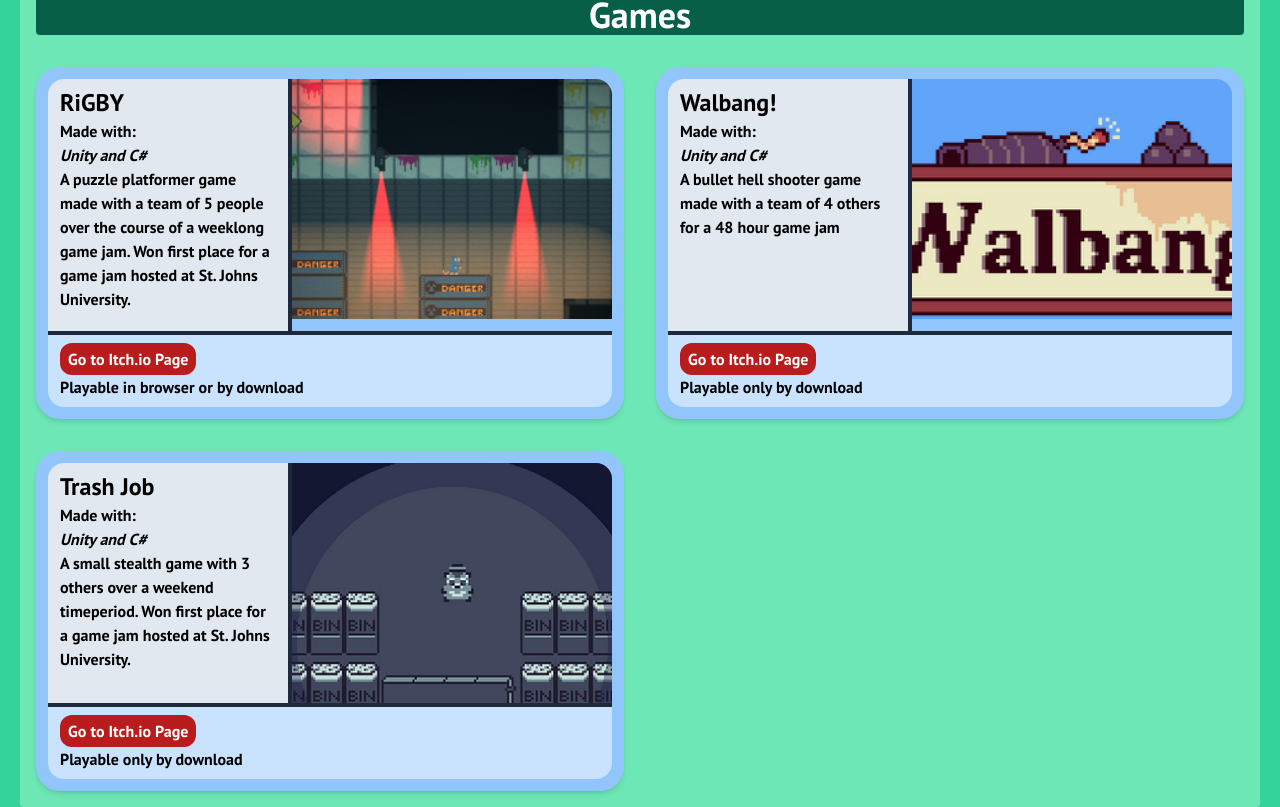
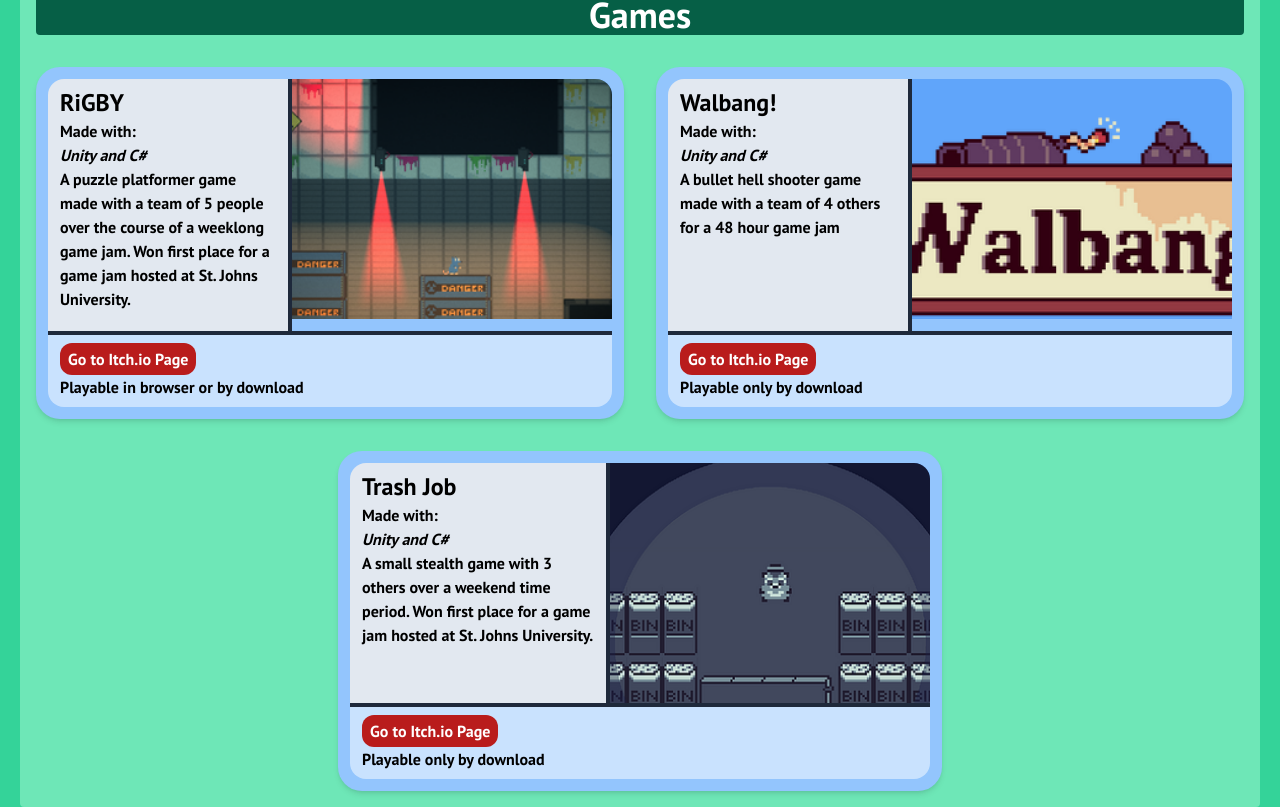
Before and after one commit to ChrisCaliendo/PersonalWebsite, a React (Vite) app in the folder PersonalWebsite/: page /projects in a window 1280 px wide. Shown: the part 1499-2306 px from the top of the page. Built offline with nearby package versions, Linux system fonts and the light colour scheme; a web font is replaced by a local one.

Commit message:
centered end of cards

```diff
--- a/PersonalWebsite/src/Pages/Experience.jsx
+++ b/PersonalWebsite/src/Pages/Experience.jsx
@@ -62,7 +62,7 @@ const Experience = () => {
                 />
             </div>
             <mark className="text-center md:col-span-1 lg:col-span-2 text-4xl font-bold ppx-2 text-white bg-emerald-800 rounded">Certifications</mark>
-            <div className="p-1 rounded-3xl shadow-md bg-indigo-400">
+            <div className="p-1 rounded-3xl shadow-md bg-indigo-400 lg:col-span-2 col-span-1 lg:w-1/2  justify-self-center">
                 <CertificateCard
                     title="Certified Cloud Practicioner"
                     company="Amazon Web Services"
--- a/PersonalWebsite/src/Pages/Projects.jsx
+++ b/PersonalWebsite/src/Pages/Projects.jsx
@@ -132,12 +132,13 @@ const Projects = () => {
                     note="Playable only by download"
                 />
             </div>
-            <div className="bg-blue-300 rounded-3xl xl:col-span-1  shadow-md">
+
+            <div className="bg-blue-300 rounded-3xl shadow-md lg:col-span-2 col-span-1 lg:w-1/2 justify-self-center">
                 <GameCard
                     title="Trash Job"
                     elements="Unity and C#"
 
-                    desc="A small stealth game with 3 others over a weekend timeperiod. Won first place for a game jam hosted at St. Johns University."
+                    desc="A small stealth game with 3 others over a weekend time period. Won first place for a game jam hosted at St. Johns University."
 
                     photoUrl={TrashJobImage}
                     gameLink="https://sajid2001.itch.io/trash-job"
```
